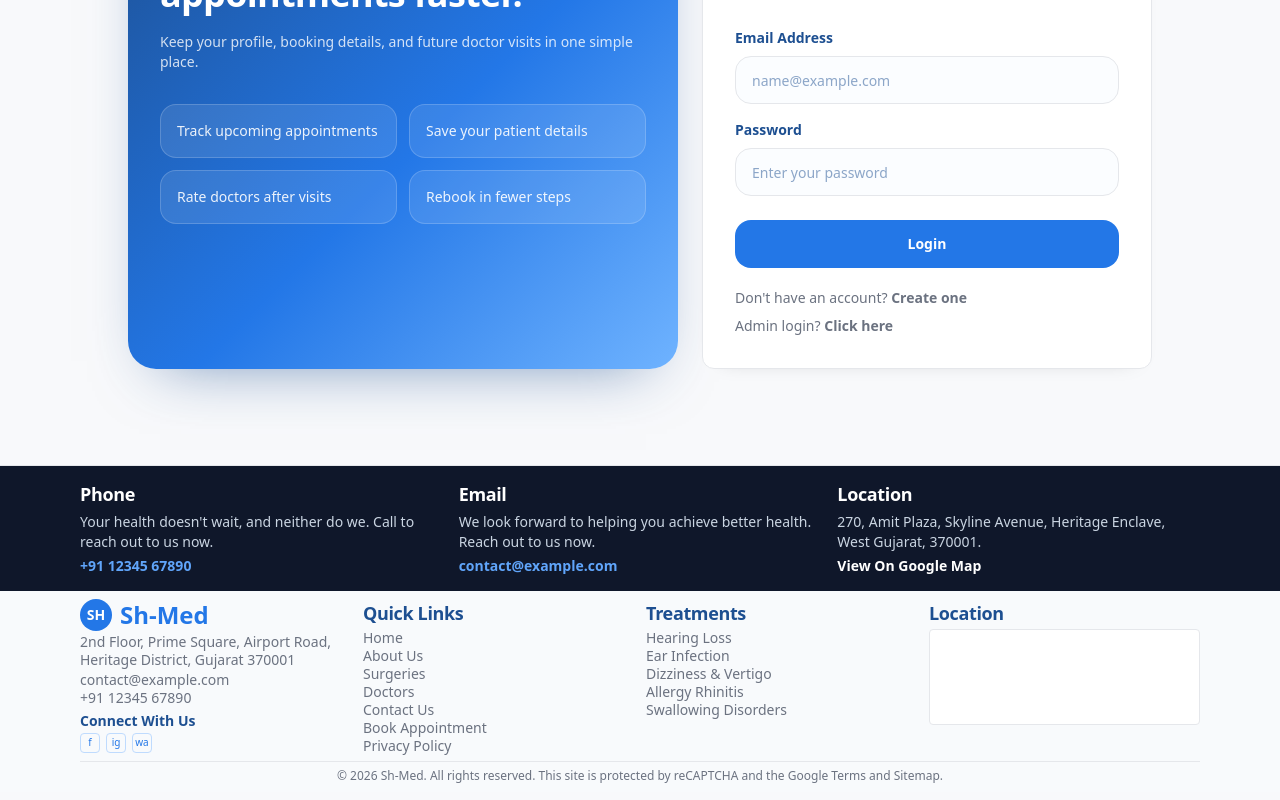
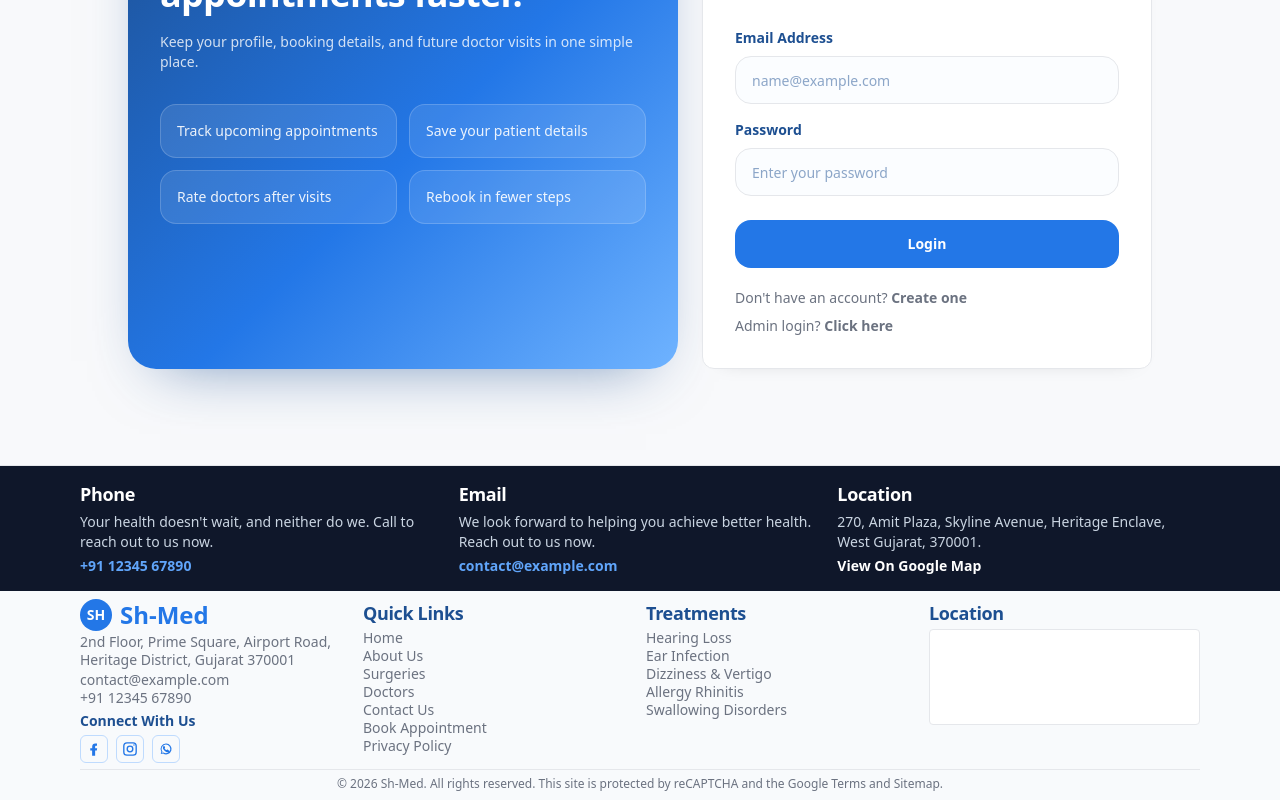
Before and after one commit to abedalhamidshehadi20-collab/appoinment, a Next.js app: page /login in a window 1280 px wide. Shown: the part 296-1096 px from the top of the page. Built offline with nearby package versions, Linux system fonts and the light colour scheme; no server answers; grey boxes are pictures that could not be loaded.

Commit message:
feat: update contact information and add social media icons in footer and contact components

```diff
--- a/app/(site)/appointments/page.tsx
+++ b/app/(site)/appointments/page.tsx
@@ -16,10 +16,10 @@ export default async function AppointmentsPage({ searchParams }: Props) {
   ]);
 
   const contactInfo = settings.contact || {
-    address: "123 Main Street, Springfield",
-    city: "IL 62704, United States",
-    email: "contact@shmed.com",
-    phone: "+1 (555) 123-4567",
+    address: "Eastern Highway",
+    city: "Saida|Lebanon",
+    email: "abedalhamidshehadi20@gmail.com",
+    phone: "+961 81865142",
     mapUrl: "https://www.openstreetmap.org/export/embed.html?bbox=72.48%2C23.00%2C72.68%2C23.14&layer=mapnik"
   };
 
--- a/app/(site)/contact/page.tsx
+++ b/app/(site)/contact/page.tsx
@@ -16,10 +16,10 @@ export default async function ContactPage({ searchParams }: Props) {
   ]);
 
   const contactInfo = settings.contact || {
-    address: "123 Main Street, Springfield",
-    city: "IL 62704, United States",
-    phone: "+1 (555) 123-4567",
-    email: "contact@shmed.com"
+    address: "Eastern Highway",
+    city: "Saida|Lebanon",
+    phone: "+961 81865142",
+    email: "abedalhamidshehadi20@gmail.com"
   };
 
   return (
--- a/components/ContactFormToggle.tsx
+++ b/components/ContactFormToggle.tsx
@@ -1,6 +1,24 @@
 "use client";
 
 import { useState } from "react";
+
+function FacebookIcon({ className = "h-4.5 w-4.5" }: { className?: string }) {
+  return (
+    <svg aria-hidden="true" viewBox="0 0 24 24" className={className} fill="currentColor">
+      <path d="M13.5 21v-7h2.3l.4-3h-2.7V9.1c0-.9.3-1.6 1.6-1.6H16V4.8c-.4-.1-1.3-.2-2.4-.2-2.4 0-4 1.4-4 4.2V11H7v3h2.5v7h4Z" />
+    </svg>
+  );
+}
+
+function InstagramIcon({ className = "h-4.5 w-4.5" }: { className?: string }) {
+  return (
+    <svg aria-hidden="true" viewBox="0 0 24 24" className={className} fill="none" stroke="currentColor" strokeWidth="1.8">
+      <rect x="3.75" y="3.75" width="16.5" height="16.5" rx="4.25" />
+      <circle cx="12" cy="12" r="3.75" />
+      <circle cx="17.3" cy="6.7" r="0.9" fill="currentColor" stroke="none" />
+    </svg>
+  );
+}
 
 type Doctor = {
   id: string;
@@ -73,11 +91,17 @@ export default function ContactFormToggle({ showSuccess, isPatientLoggedIn }: Pr
             <div className="mt-8">
               <p className="text-sm font-semibold uppercase tracking-[0.2em] text-white/85">Stay Connected</p>
               <div className="mt-3 flex gap-3">
-                <span className="inline-flex h-10 w-10 items-center justify-center rounded-2xl border border-white/18 bg-white/10 text-sm font-bold text-white">
-                  f
+                <span
+                  aria-label="Facebook"
+                  className="inline-flex h-10 w-10 items-center justify-center rounded-2xl border border-white/18 bg-white/10 text-white"
+                >
+                  <FacebookIcon />
                 </span>
-                <span className="inline-flex h-10 w-10 items-center justify-center rounded-2xl border border-white/18 bg-white/10 text-sm font-bold text-white">
-                  ig
+                <span
+                  aria-label="Instagram"
+                  className="inline-flex h-10 w-10 items-center justify-center rounded-2xl border border-white/18 bg-white/10 text-white"
+                >
+                  <InstagramIcon />
                 </span>
               </div>
             </div>
--- a/components/site/footer.tsx
+++ b/components/site/footer.tsx
@@ -1,6 +1,32 @@
 "use client";
 
 import Link from "next/link";
+
+function FacebookIcon({ className = "h-4.5 w-4.5" }: { className?: string }) {
+  return (
+    <svg aria-hidden="true" viewBox="0 0 24 24" className={className} fill="currentColor">
+      <path d="M13.5 21v-7h2.3l.4-3h-2.7V9.1c0-.9.3-1.6 1.6-1.6H16V4.8c-.4-.1-1.3-.2-2.4-.2-2.4 0-4 1.4-4 4.2V11H7v3h2.5v7h4Z" />
+    </svg>
+  );
+}
+
+function InstagramIcon({ className = "h-4.5 w-4.5" }: { className?: string }) {
+  return (
+    <svg aria-hidden="true" viewBox="0 0 24 24" className={className} fill="none" stroke="currentColor" strokeWidth="1.8">
+      <rect x="3.75" y="3.75" width="16.5" height="16.5" rx="4.25" />
+      <circle cx="12" cy="12" r="3.75" />
+      <circle cx="17.3" cy="6.7" r="0.9" fill="currentColor" stroke="none" />
+    </svg>
+  );
+}
+
+function WhatsAppIcon({ className = "h-4.5 w-4.5" }: { className?: string }) {
+  return (
+    <svg aria-hidden="true" viewBox="0 0 24 24" className={className} fill="currentColor">
+      <path d="M12 4.8a7.2 7.2 0 0 0-6.2 10.9l-.8 3 3.1-.8A7.2 7.2 0 1 0 12 4.8Zm0 12.9c-1.1 0-2.3-.3-3.2-.9l-.2-.1-1.8.5.5-1.7-.1-.2A5.8 5.8 0 1 1 12 17.7Zm3.2-4.2c-.2-.1-1.2-.6-1.4-.7-.2-.1-.3-.1-.5.1l-.4.5c-.1.1-.2.1-.4 0a4.7 4.7 0 0 1-2.3-2c-.1-.2 0-.3.1-.4l.3-.4.2-.3v-.4c-.1-.1-.5-1.1-.7-1.5-.1-.3-.3-.3-.5-.3h-.4c-.1 0-.4.1-.6.3s-.8.8-.8 1.9  .8 2.2.9 2.4c.1.1 1.5 2.3 3.7 3.2 2.1.8 2.1.5 2.5.5.4-.1 1.2-.5 1.4-1 .2-.5.2-1 .1-1.1 0-.1-.2-.1-.4-.2Z" />
+    </svg>
+  );
+}
 
 export function SiteFooter() {
   const showFooterLocation = true;
@@ -56,10 +82,25 @@ export function SiteFooter() {
             <p className="text-sm leading-4.5 text-[var(--muted)]">+91 12345 67890</p>
 
             <p className="mt-1 text-sm font-bold text-[var(--brand-deep)]">Connect With Us</p>
-            <div className="mt-0.5 flex gap-1.5 text-xs">
-              <span className="inline-flex h-5 w-5 items-center justify-center rounded border border-[#bfdbfe] text-[10px] text-[var(--brand)]">f</span>
-              <span className="inline-flex h-5 w-5 items-center justify-center rounded border border-[#bfdbfe] text-[10px] text-[var(--brand)]">ig</span>
-              <span className="inline-flex h-5 w-5 items-center justify-center rounded border border-[#bfdbfe] text-[10px] text-[var(--brand)]">wa</span>
+            <div className="mt-1 flex gap-2 text-xs">
+              <span
+                aria-label="Facebook"
+                className="inline-flex h-7 w-7 items-center justify-center rounded-md border border-[#bfdbfe] text-[var(--brand)]"
+              >
+                <FacebookIcon />
+              </span>
+              <span
+                aria-label="Instagram"
+                className="inline-flex h-7 w-7 items-center justify-center rounded-md border border-[#bfdbfe] text-[var(--brand)]"
+              >
+                <InstagramIcon />
+              </span>
+              <span
+                aria-label="WhatsApp"
+                className="inline-flex h-7 w-7 items-center justify-center rounded-md border border-[#bfdbfe] text-[var(--brand)]"
+              >
+                <WhatsAppIcon />
+              </span>
             </div>
           </article>
 
```
